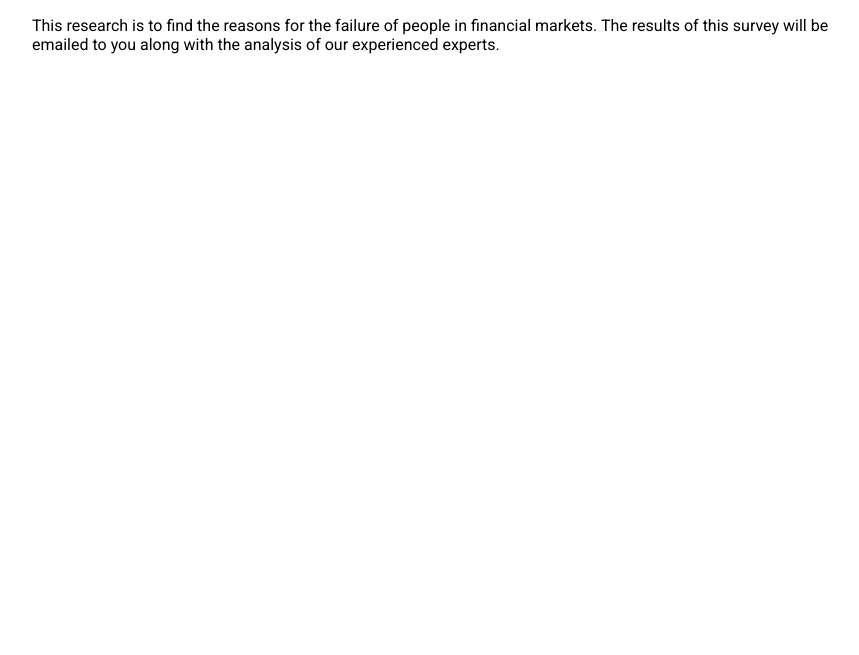
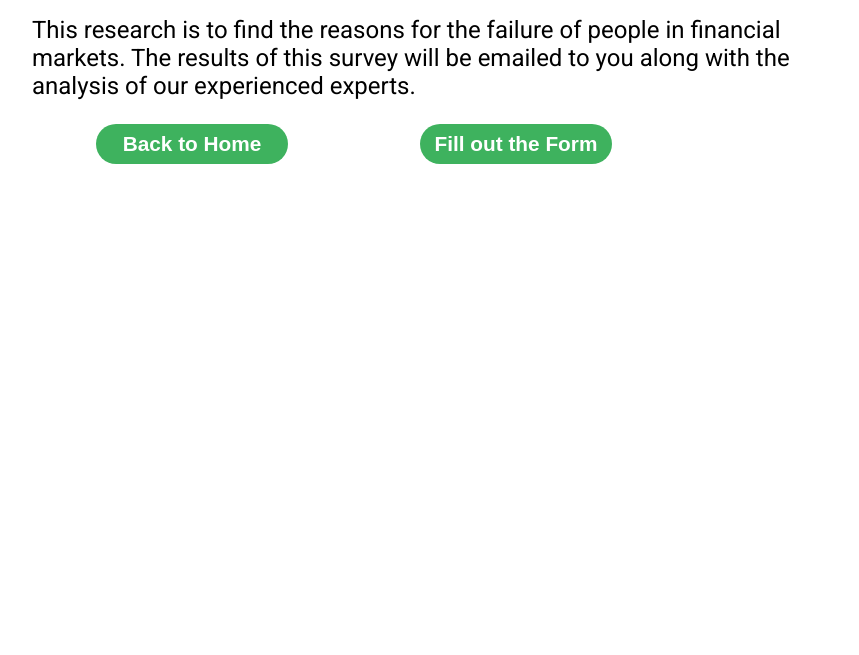
Before and after one commit to rodhis/HTML-Business-Form, a website: page src/pages/page2.html in a window 1280 px wide. Shown: the part 145-800 px from the top of the page, without its empty margins (344-1203 px from the left). Drawn offline with Linux system fonts and the light colour scheme.

Commit message:
page 2 html finished

```diff
--- a/src/assets/css/styles.css
+++ b/src/assets/css/styles.css
@@ -42,17 +42,22 @@
     font-size: 2em;
 }
 
+p {
+    font-size: 1.5rem;
+}
+
   /* buttons */
 
 .next-button {
     background-color: var(--button-green);
     border-radius: 2rem;
     border: none;
-    font-size: 1rem;
+    font-size: 1.3rem;
     color: var(--background-white);
     font-weight: 700;
-    width: 10rem;
-    height: 2rem;
+    width: 12rem;
+    height: 2.5rem;
+    margin: 0 4rem 0 4rem;
 }
 
 .next-button:hover {
--- a/src/pages/page2.html
+++ b/src/pages/page2.html
@@ -18,6 +18,12 @@
         <article>
             <h1 class="subtitle">Necessities of working in financial markets </h1>
             <p>This research is to find the reasons for the failure of people in financial markets. The results of this survey will be emailed to you along with the analysis of our experienced experts.</p>
+
+            <a href="index.html">
+                <button class="next-button">Back to Home</button></a>
+
+            <a href="page3.html">
+                <button class="next-button">Fill out the Form</button></a>
         </article>
 
     </section>
```
Also changed, not shown: src/pages/page3.html (added).
